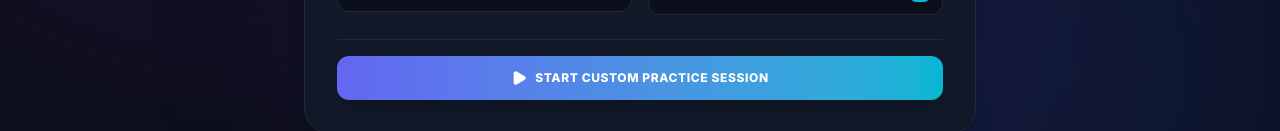
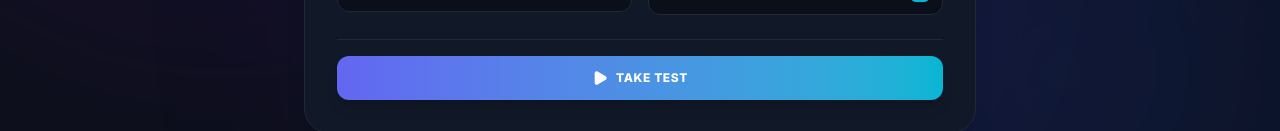
Before and after one commit to lesonya/yivu, a React (Vite) app in the folder frontend/: page /custom-test in a window 1280 px wide. Shown: the part 520-651 px from the top of the page. Built offline with nearby package versions, Linux system fonts and the light colour scheme; no server answers; some icons are missing.

Commit message:
refactor(ui): update 'Start Practice' action buttons to 'Take Test'

```diff
--- a/frontend/src/views/CustomTestGeneratorScreen.tsx
+++ b/frontend/src/views/CustomTestGeneratorScreen.tsx
@@ -194,7 +194,7 @@ export const CustomTestGeneratorScreen: React.FC = () => {
             className="w-full py-3.5 bg-gradient-to-r from-brand-blue to-brand-cyan hover:from-blue-600 hover:to-cyan-600 text-white font-extrabold text-xs uppercase tracking-wider rounded-xl shadow-lg transition active:scale-98 flex items-center justify-center space-x-2"
           >
             <Play className="w-4 h-4 fill-current" />
-            <span>{isGenerating ? 'Assembling Test Questions...' : 'Start Custom Practice Session'}</span>
+            <span>{isGenerating ? 'Assembling Test Questions...' : 'Take Test'}</span>
           </button>
         </div>
       </div>
--- a/frontend/src/views/SubjectMaterialsScreen.tsx
+++ b/frontend/src/views/SubjectMaterialsScreen.tsx
@@ -232,7 +232,7 @@ export const SubjectMaterialsScreen: React.FC = () => {
                   className="flex items-center space-x-1.5 text-xs font-bold text-white bg-gradient-to-r from-brand-blue to-blue-600 hover:from-blue-600 hover:to-blue-700 px-4 py-1.5 rounded-lg shadow transition active:scale-95"
                 >
                   <Play className="w-3.5 h-3.5 fill-current" />
-                  <span>Start Practice</span>
+                  <span>Take Test</span>
                 </button>
               </div>
             </div>
```
